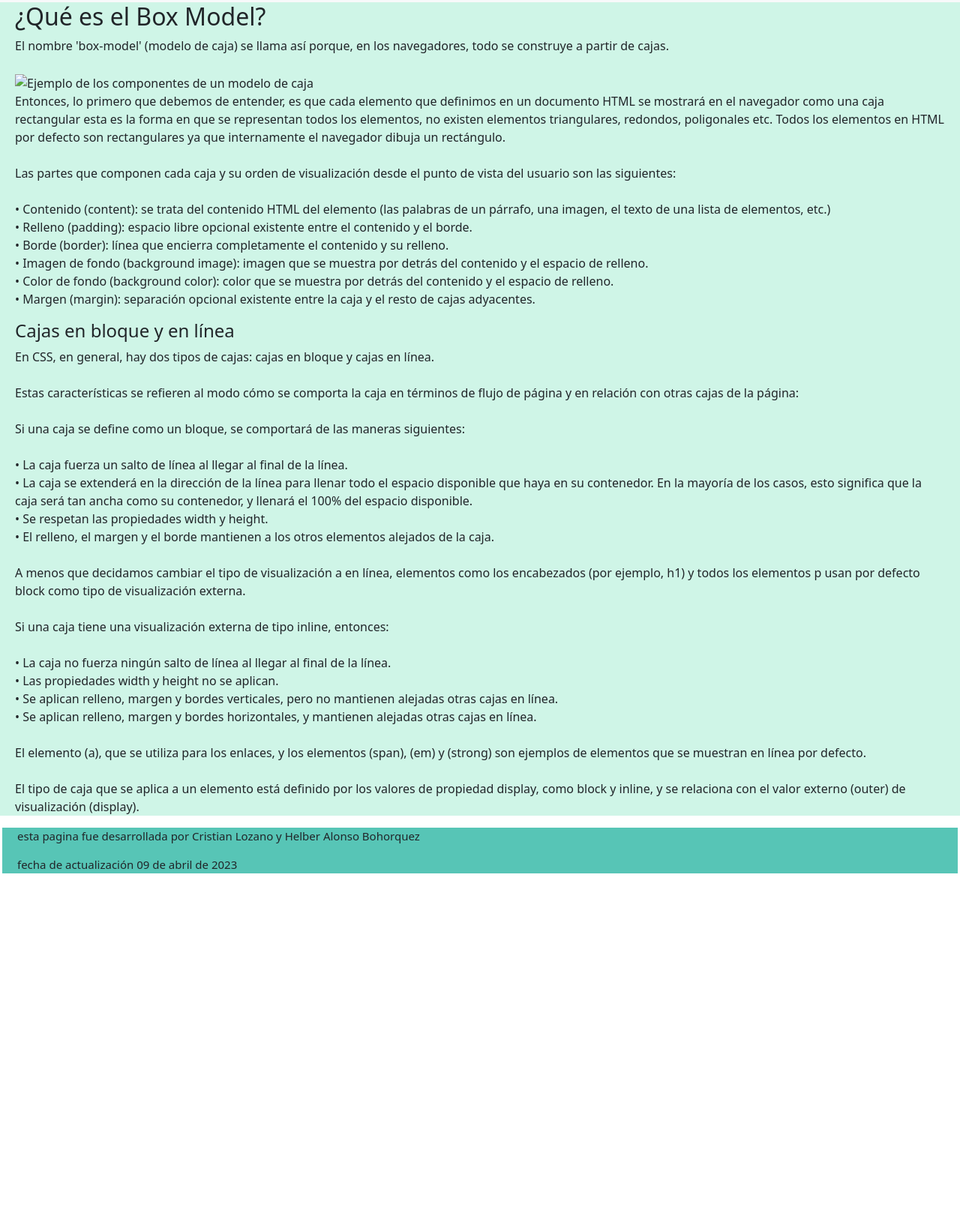
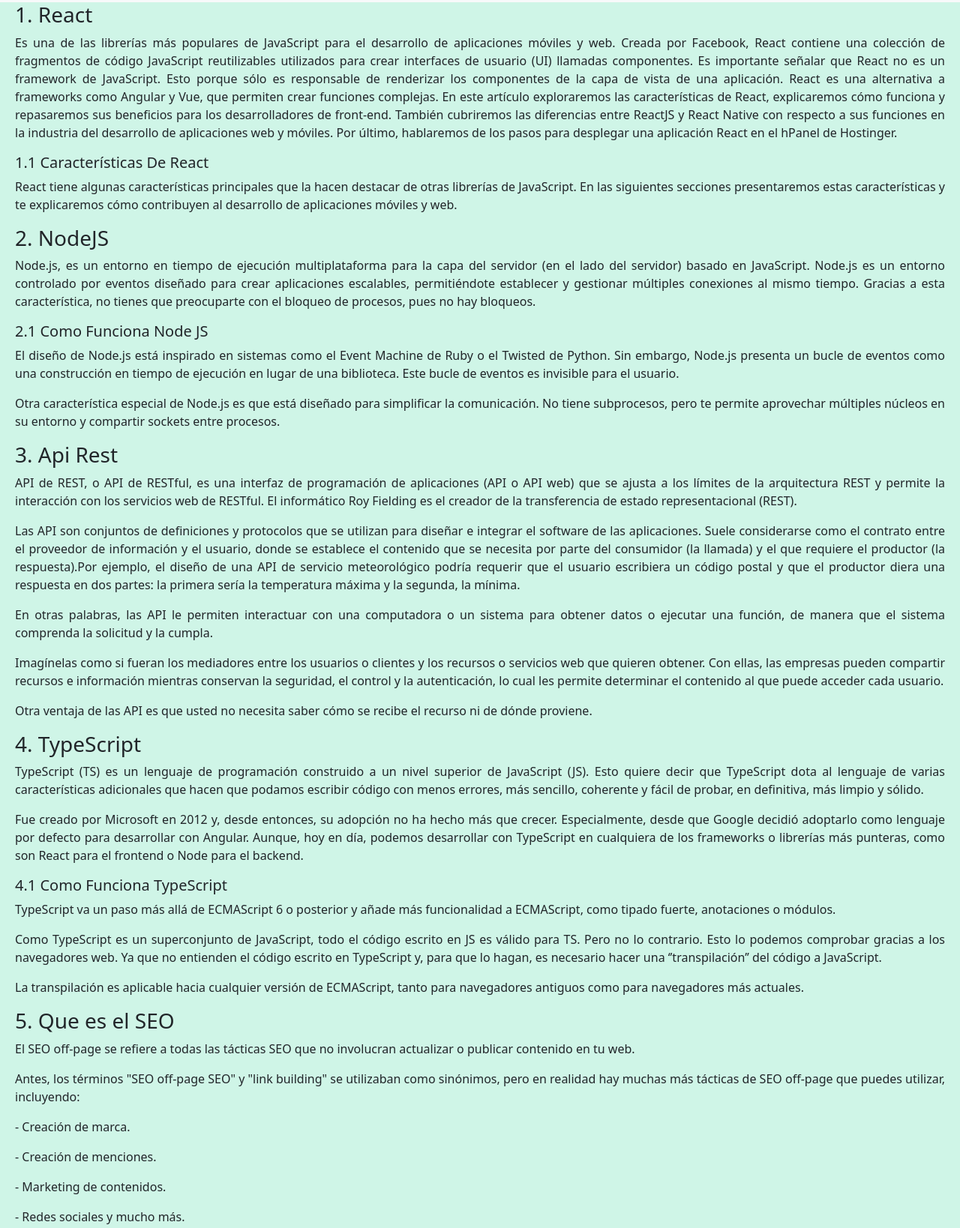
Before and after one commit to clozano23/CristianLozano-1391, a plain HTML site: page tema1.html in a window 1280 px wide. Shown: the part 109-1747 px from the top of the page at 75% size. Before the commit the page ends 1290 px from the top, so only its background shows below. Drawn offline with nearby package versions, Linux system fonts and the light colour scheme.

Commit message:
actualizacion
se realizan cambios en el cuestionario, se ingresa la investigacion como tema 1

```diff
--- a/js/script.js
+++ b/js/script.js
@@ -3,7 +3,7 @@
     let puntos = 0;
 
     let myform = document.forms["cuestionario"];
-    let respuestasCorrectas = ["c","a","b","c","a"];
+    let respuestasCorrectas = ["c","a","b","c","d"];
 
     for (let i =1; i <= total; i++) {
         if (myform["r" + i].value == null ||
--- a/style.css
+++ b/style.css
@@ -90,3 +90,8 @@
     grid-area: D;
     background-color:  #CFF5E7;
 }
+
+/** estilo para justificar el tema investigado, fase 4**/
+.text-justify {
+    text-align: justify;
+  }
--- a/tema1.html
+++ b/tema1.html
@@ -54,115 +54,151 @@
 
     </ASIde>
     <main class="alejar-texto-izq">
-        <section>
-            <h2> ¿Qué es el Box Model? </h2>
-            <p>
-
-                El nombre 'box-model' (modelo de caja) se llama así porque, en los navegadores, todo se construye a
-                partir
-                de cajas.
-                <br>
-                <br>
-                <img src="imagenes/css-box-model.jpg" alt=" Ejemplo de los componentes de un modelo de caja">
-
-                <br>
-                Entonces, lo primero que debemos de entender, es que cada elemento que definimos en un documento HTML se
-                mostrará en el navegador como una caja rectangular esta es la forma en que se representan todos los
-                elementos, no existen elementos triangulares, redondos, poligonales etc. Todos los elementos en HTML por
-                defecto son rectangulares ya que internamente el navegador dibuja un rectángulo.
-                <br>
-
-                <br>
-                Las partes que componen cada caja y su orden de visualización desde el punto de vista del usuario son
-                las
-                siguientes:
-                <br>
-
-                <br>
-                • Contenido (content): se trata del contenido HTML del elemento (las palabras de un párrafo, una imagen,
-                el
-                texto de una lista de elementos, etc.)
-                <br>
-                • Relleno (padding): espacio libre opcional existente entre el contenido y el borde.
-                <br>
-                • Borde (border): línea que encierra completamente el contenido y su relleno.
-                <br>
-                • Imagen de fondo (background image): imagen que se muestra por detrás del contenido y el espacio de
-                relleno.
-                <br>
-                • Color de fondo (background color): color que se muestra por detrás del contenido y el espacio de
-                relleno.
-                <br>
-                • Margen (margin): separación opcional existente entre la caja y el resto de cajas adyacentes.
-                <br>
+        <section class="text-justify">
+            <h3>1. React</h3>
+            <p> Es una de las librerías más populares de JavaScript para el desarrollo de aplicaciones móviles y web.
+                Creada
+                por Facebook, React contiene una colección de fragmentos de código JavaScript reutilizables utilizados
+                para
+                crear interfaces de usuario (UI) llamadas componentes.
+                Es importante señalar que React no es un framework de JavaScript. Esto porque sólo es responsable de
+                renderizar los componentes de la capa de vista de una aplicación. React es una alternativa a frameworks
+                como
+                Angular y Vue, que permiten crear funciones complejas.
+                En este artículo exploraremos las características de React, explicaremos cómo funciona y repasaremos sus
+                beneficios para los desarrolladores de front-end. También cubriremos las diferencias entre ReactJS y
+                React
+                Native con respecto a sus funciones en la industria del desarrollo de aplicaciones web y móviles.
+                Por último, hablaremos de los pasos para desplegar una aplicación React en el hPanel de Hostinger.
             </p>
 
-            <h4> Cajas en bloque y en línea </h4>
+            <h5>1.1 Características De React</h5>
+            <p> React tiene algunas características principales que la hacen destacar de otras librerías de JavaScript.
+                En
+                las siguientes secciones presentaremos estas características y te explicaremos cómo contribuyen al
+                desarrollo de aplicaciones móviles y web.
+            </p>
 
-            <p>
-                En CSS, en general, hay dos tipos de cajas: cajas en bloque y cajas en línea.
-                <br>
-                <br>
-                Estas características se refieren al modo cómo se comporta la caja en términos de flujo de página y en
-                relación con otras cajas de la
-                página:
-                <br>
+            <h3>2. NodeJS</h3>
+            <p> Node.js, es un entorno en tiempo de ejecución multiplataforma para la capa del servidor (en el lado del
+                servidor) basado en JavaScript.
+                Node.js es un entorno controlado por eventos diseñado para crear aplicaciones escalables, permitiéndote
+                establecer y gestionar múltiples conexiones al mismo tiempo. Gracias a esta característica, no tienes
+                que
+                preocuparte con el bloqueo de procesos, pues no hay bloqueos.
+            </p>
 
-                <br>
-                Si una caja se define como un bloque, se comportará de las maneras siguientes:
-                <br>
+            <h5>2.1 Como Funciona Node JS</h5>
+            <p>El diseño de Node.js está inspirado en sistemas como el Event Machine de Ruby o el Twisted de Python. Sin
+                embargo, Node.js presenta un bucle de eventos como una construcción en tiempo de ejecución en lugar de
+                una
+                biblioteca. Este bucle de eventos es invisible para el usuario.
+            </p>
+            <p> Otra característica especial de Node.js es que está diseñado para simplificar la comunicación. No tiene
+                subprocesos, pero te permite aprovechar múltiples núcleos en su entorno y compartir sockets entre
+                procesos.
+            </p>
 
-                <br>
-                • La caja fuerza un salto de línea al llegar al final de la línea.
-                <br>
-                • La caja se extenderá en la dirección de la línea para llenar todo el espacio disponible que haya en su
-                contenedor. En la mayoría de los casos, esto significa que la caja será tan ancha como su contenedor, y
-                llenará el 100% del espacio disponible.
-                <br>
-                • Se respetan las propiedades width y height.
-                <br>
-                • El relleno, el margen y el borde mantienen a los otros elementos alejados de la caja.
-                <br>
+            <h3>3. Api Rest</h3>
+            <p>API de REST, o API de RESTful, es una interfaz de programación de aplicaciones (API o API web) que se
+                ajusta
+                a los límites de la arquitectura REST y permite la interacción con los servicios web de RESTful. El
+                informático Roy Fielding es el creador de la transferencia de estado representacional (REST).
+            </p>
+            <p>Las API son conjuntos de definiciones y protocolos que se utilizan para diseñar e integrar el software de
+                las aplicaciones. Suele considerarse como el contrato entre el proveedor de información y el usuario,
+                donde
+                se establece el contenido que se necesita por parte del consumidor (la llamada) y el que requiere el
+                productor (la respuesta).Por ejemplo, el diseño de una API de servicio meteorológico podría requerir que
+                el
+                usuario escribiera un código postal y que el productor diera una respuesta en dos partes: la primera
+                sería
+                la temperatura máxima y la segunda, la mínima.
+            </p>
+            <p>En otras palabras, las API le permiten interactuar con una computadora o un sistema para obtener datos o
+                ejecutar una función, de manera que el sistema comprenda la solicitud y la cumpla.
+            </p>
+            <p>Imagínelas como si fueran los mediadores entre los usuarios o clientes y los recursos o servicios web que
+                quieren obtener. Con ellas, las empresas pueden compartir recursos e información mientras conservan la
+                seguridad, el control y la autenticación, lo cual les permite determinar el contenido al que puede
+                acceder
+                cada usuario.
+            </p>
+            <p>Otra ventaja de las API es que usted no necesita saber cómo se recibe el recurso ni de dónde proviene.
+            </p>
 
-                <br>
-                A menos que decidamos cambiar el tipo de visualización a en línea, elementos como los encabezados (por
-                ejemplo, h1) y todos los elementos p usan por defecto block como tipo de visualización externa.
-                <br>
+            <h3>4. TypeScript</h3>
+            <p>TypeScript (TS) es un lenguaje de programación construido a un nivel superior de JavaScript (JS). Esto
+                quiere decir que TypeScript dota al lenguaje de varias características adicionales que hacen que podamos
+                escribir código con menos errores, más sencillo, coherente y fácil de probar, en definitiva, más limpio
+                y sólido.
+            </p>
+            <p>Fue creado por Microsoft en 2012 y, desde entonces, su adopción no ha hecho más que crecer.
+                Especialmente, desde que Google decidió adoptarlo como lenguaje por defecto para desarrollar con
+                Angular. Aunque, hoy
+                en día, podemos desarrollar con TypeScript en cualquiera de los frameworks o librerías más punteras,
+                como
+                son React para el frontend o Node para el backend.
+            </p>
 
-                <br>
-                Si una caja tiene una visualización externa de tipo inline, entonces:
-                <br>
+            <h5>4.1 Como Funciona TypeScript</h5>
+            <p>TypeScript va un paso más allá de ECMAScript 6 o posterior y añade más funcionalidad a ECMAScript, como
+                tipado fuerte, anotaciones o módulos.
+            </p>
+            <p>Como TypeScript es un superconjunto de JavaScript, todo el código escrito en JS es válido para TS. Pero
+                no
+                lo contrario. Esto lo podemos comprobar gracias a los navegadores web. Ya que no entienden el código
+                escrito
+                en TypeScript y, para que lo hagan, es necesario hacer una ‘’transpilación’’ del código a JavaScript.
+            </p>
+            <p>La transpilación es aplicable hacia cualquier versión de ECMAScript, tanto para navegadores antiguos como
+                para navegadores más actuales.
+            </p>
 
-                <br>
-                • La caja no fuerza ningún salto de línea al llegar al final de la línea.
-                <br>
-                • Las propiedades width y height no se aplican.
-                <br>
-                • Se aplican relleno, margen y bordes verticales, pero no mantienen alejadas otras cajas en línea.
-                <br>
-                • Se aplican relleno, margen y bordes horizontales, y mantienen alejadas otras cajas en línea.
-                <br>
+            <h3>5. Que es el SEO</h3>
+            <p>El SEO off-page se refiere a todas las tácticas SEO que no involucran actualizar o publicar contenido en
+                tu
+                web.
+            </p>
+            <p>Antes, los términos "SEO off-page SEO" y "link building" se utilizaban como sinónimos, pero en realidad
+                hay
+                muchas más tácticas de SEO off-page que puedes utilizar, incluyendo:
+            </p>
+            <p>- Creación de marca.</p>
+            <p>- Creación de menciones.</p>
+            <p>- Marketing de contenidos.</p>
+            <p>- Redes sociales y mucho más.</p>
+            <p>Estas tácticas ayudan a los motores de búsqueda y los usuarios a conocer mejor tu web e incrementar la
+                autoridad, confianza y relevancia de tu sitio. Básicamente, sigue este esquema:</p>
+            <p>- Tu web = SEO on-page</p>
+            <p> - Otro sitio o plataforma = SEO off-page</p>
+            <p> - SEO on-page vs. SEO off-</p>
 
-                <br>
-                El elemento (a), que se utiliza para los enlaces, y los elementos (span), (em) y (strong) son ejemplos
-                de
-                elementos que se muestran en línea por defecto.
-                <br>
-
-                <br>
-                El tipo de caja que se aplica a un elemento está definido por los valores de propiedad display, como
-                block y
-                inline, y se relaciona con el valor externo (outer) de visualización (display).
+            <h5>5.1 Medidas Para Mejorar SEO</h5>
+            <p>- Implementar schma, Los datos estructurados mediante el standart Schema cada día están cobrando más
+                importancia dentro del posicionamiento web.
+            </p>
+            <p>- Enlazar tus post o contenido principal desde el home, por ejemplo, imagínate que tienes un post o una
+                página clave que quieres posicionar por motivos de negocio y no consigues que esta escale en los
+                rankings de
+                Google.
+            </p>
+            <p>- Actualiza todos tus contenidos, A esta actualización de contenidos se le conoce comúnmente en SEO como
+                "freshness" y tiene toda la lógica que mejore tu posicionamiento web.
+            </p>
+            <p>- Las migas de pan o "breadcrumbs" son uno de los elementos SEO menos populares. Sin embargo, estos
+                "breadcrumbs" pueden ayudar a mejorar tu posicionamiento web rápidamente. Por un lado, mejorarán la
+                experiencia del usuario ya que con las migas de pan el usuario siempre tendrá una hoja de ruta de donde
+                se
+                encuentra para no perderse y un botón para volver atrás en caso de pérdida.
             </p>
         </section>
-
     </main>
-
     <footer>
-        <p> esta pagina fue desarrollada por Cristian Lozano y Helber Alonso Bohorquez</p>
-        <p> fecha de actualización 09 de abril de 2023 </p>
+        <p> esta pagina fue desarrollada por Cristian Lozano </p>
+        <p> fecha de actualización 11 de mayo de 2023 </p>
     </footer>
-
+    <hr>
 </body>
 
 </html>
```
Also changed, not shown: audio.html (+5 -13 lines), cuestionario.html (+31 -23 lines), index.html (deleted, +0 -129 lines), indexgrupal.html (+1 -1 lines), nosotros.html (+2 -14 lines).
